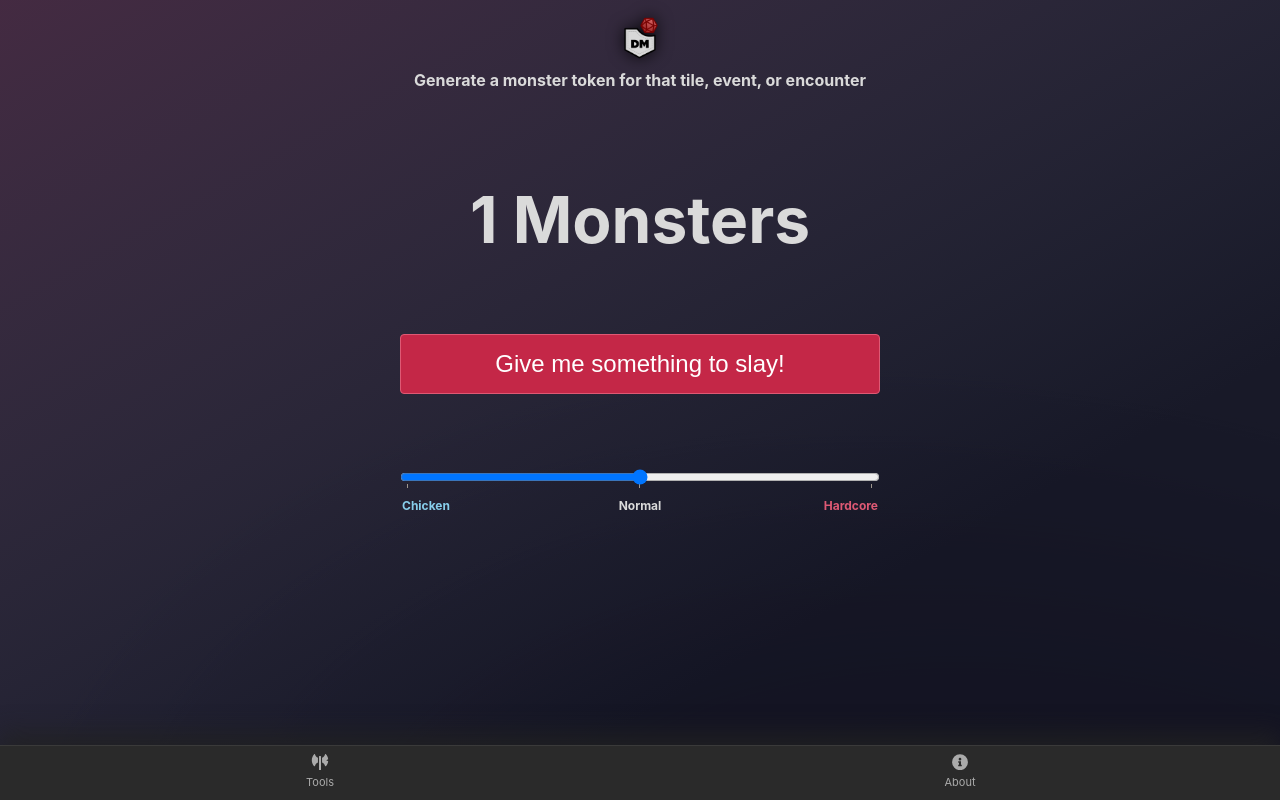
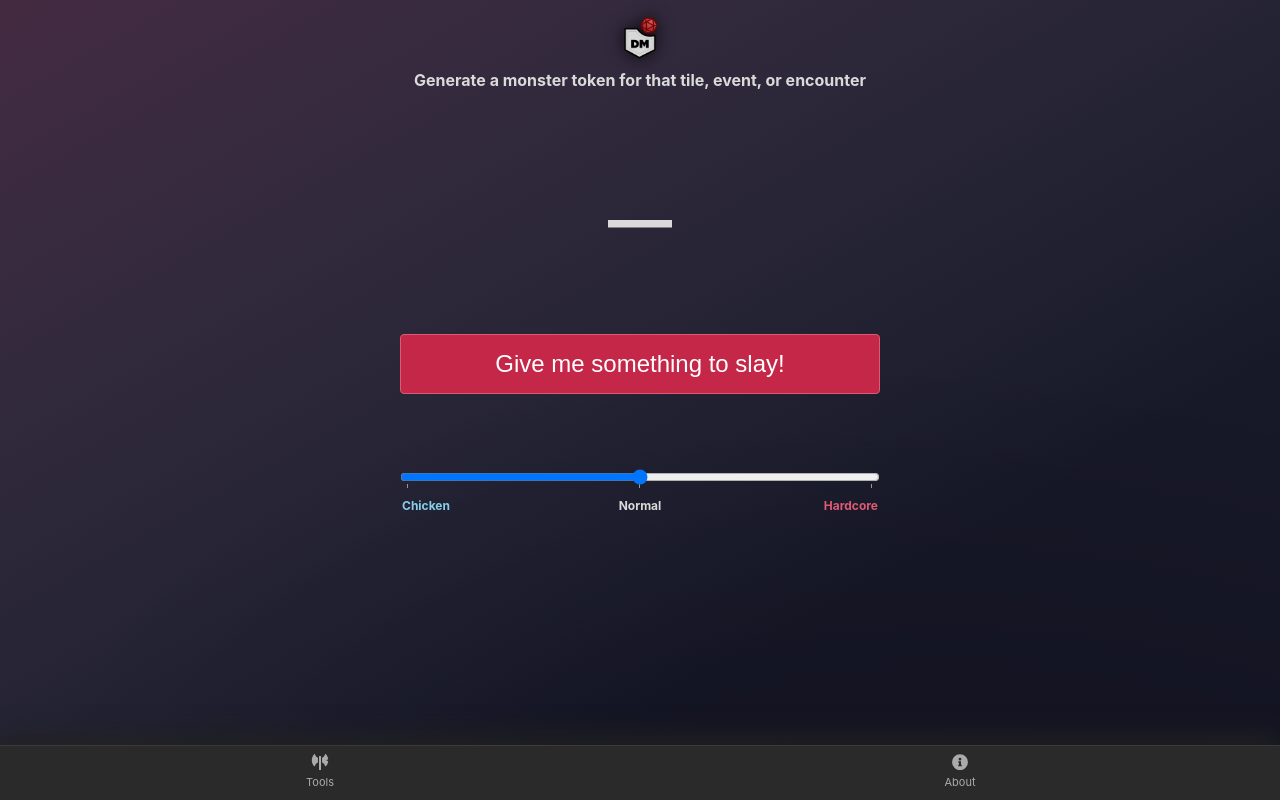
Before and after one commit to elintseeker/dndas-pocketdm, a Vue app: page /#/tools/monstergen in a window 1280 px wide. Built offline with nearby package versions, Linux system fonts and the light colour scheme.

Commit message:
treasure and monster gen tweak

```diff
--- a/src/views/tools/monstergen.vue
+++ b/src/views/tools/monstergen.vue
@@ -7,7 +7,7 @@
     </div>
 
     <div class="results">
-      <strong v-if="monsterCount === null"> -- </strong>
+      <strong v-if="monsterCount === null">&mdash;</strong>
       <strong v-else><span v-if="showCount">{{ monsterCount }} Monsters</span></strong>
     </div>
 
@@ -69,7 +69,7 @@ export default {
   },
   mounted() {
     this.$nextTick(() => {
-      this.pickMonsters();
+      // this.pickMonsters();
     });
   }
 }
--- a/src/views/tools/treasuregen.vue
+++ b/src/views/tools/treasuregen.vue
@@ -1,7 +1,7 @@
 <template>
   <div class="content generator">
     <div class="results">
-      <strong v-if="treasureCount === null"> </strong>
+      <strong v-if="treasureCount === null">&mdash;</strong>
       <strong v-else-if="treasureCount === 'card'" class="gold"><span v-if="showCount">Treasure Card</span></strong>
       <strong v-else><span v-if="showCount">{{ treasureCount }} GP</span></strong>
     </div>
@@ -54,7 +54,7 @@ export default {
   },
   mounted() {
     this.$nextTick(() => {
-      this.pickTreasure();
+      // this.pickTreasure();
     });
   }
 };
```
